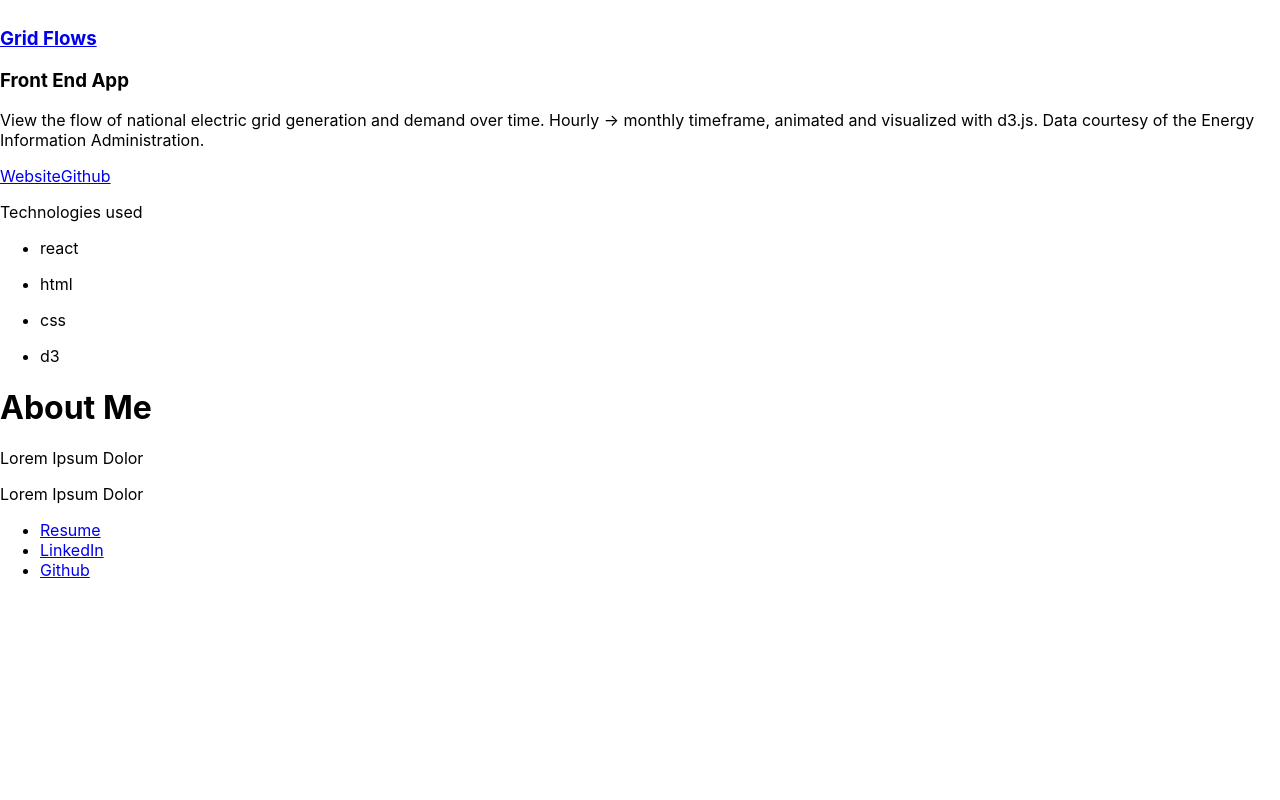
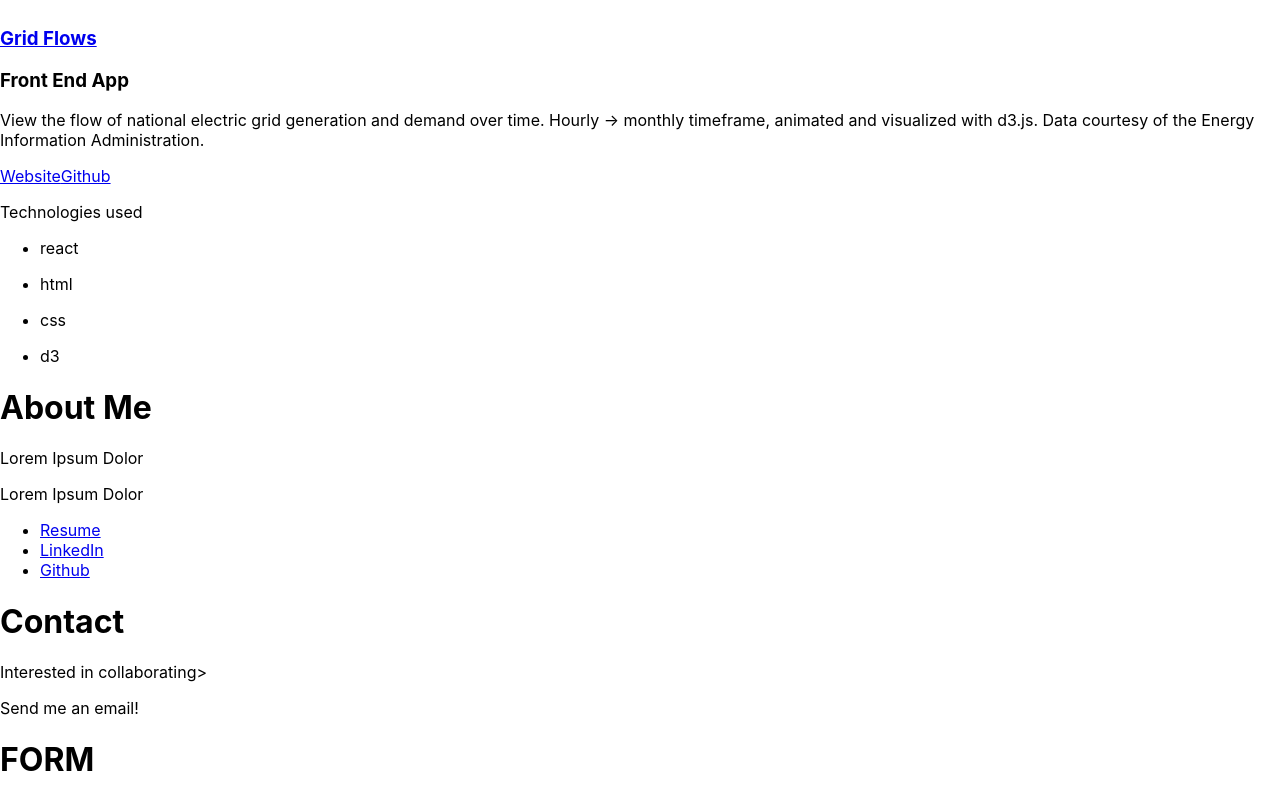
Before and after one commit to ehighberg/portfolio, a React (Create React App) app: page / in a window 1280 px wide. Shown: the part 657-1457 px from the top of the page. Before the commit the page ends 1253 px from the top, so only its background shows below. Built offline with nearby package versions, Linux system fonts and the light colour scheme.

Commit message:
Contact skeleton

```diff
--- a/src/component/Contact.jsx
+++ b/src/component/Contact.jsx
@@ -3,7 +3,10 @@ import React from 'react'
 const Contact = props => {
   return (
     <footer>
-
+      <h1>Contact</h1>
+      <p>Interested in collaborating></p>
+      <p>Send me an email!</p>
+      <h1>FORM</h1>
     </footer>
   )
 }
```
